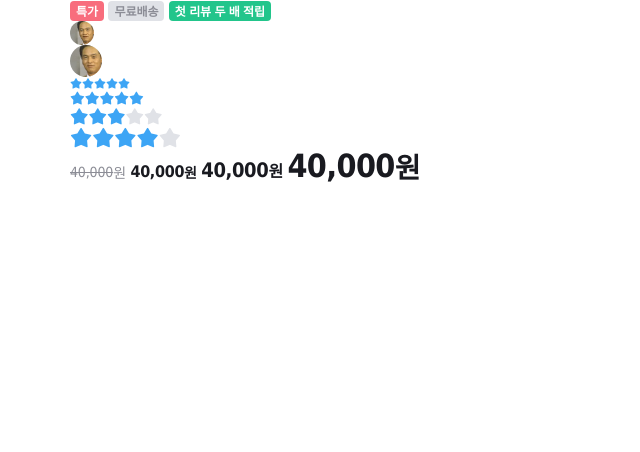
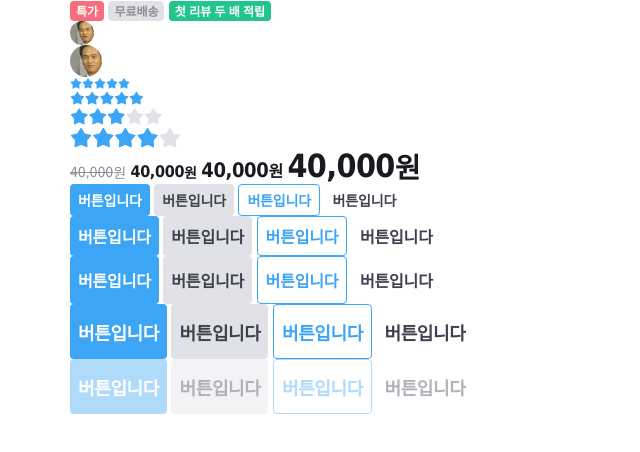
Before and after one commit to sorayeon/tomorrow-house, a website: page index.html in a window 1280 px wide. Shown: the whole page, without its empty margins (0-640 px from the left). Drawn offline with nearby package versions, Linux system fonts and the light colour scheme; files that its build step writes are made by us from their sources; files whose address does not match are found by name.

Commit message:
Implement button components

```diff
--- a/index.html
+++ b/index.html
@@ -85,6 +85,45 @@
           <span class="currency">원</span>
         </div>
       </div>
+
+      <div>
+        <button type="button" class="btn-primary btn-32">버튼입니다</button>
+        <button type="button" class="btn-secondary btn-32">버튼입니다</button>
+        <button type="button" class="btn-outlined btn-32">버튼입니다</button>
+        <button type="button" class="btn-ghost btn-32">버튼입니다</button>
+      </div>
+      <div>
+        <button type="button" class="btn-primary btn-40">버튼입니다</button>
+        <button type="button" class="btn-secondary btn-40">버튼입니다</button>
+        <button type="button" class="btn-outlined btn-40">버튼입니다</button>
+        <button type="button" class="btn-ghost btn-40">버튼입니다</button>
+      </div>
+      <div>
+        <button type="button" class="btn-primary btn-48">버튼입니다</button>
+        <button type="button" class="btn-secondary btn-48">버튼입니다</button>
+        <button type="button" class="btn-outlined btn-48">버튼입니다</button>
+        <button type="button" class="btn-ghost btn-48">버튼입니다</button>
+      </div>
+      <div>
+        <button type="button" class="btn-primary btn-55">버튼입니다</button>
+        <button type="button" class="btn-secondary btn-55">버튼입니다</button>
+        <button type="button" class="btn-outlined btn-55">버튼입니다</button>
+        <button type="button" class="btn-ghost btn-55">버튼입니다</button>
+      </div>
+      <div>
+        <button type="button" class="btn-primary btn-55" disabled>
+          버튼입니다
+        </button>
+        <button type="button" class="btn-secondary btn-55" disabled>
+          버튼입니다
+        </button>
+        <button type="button" class="btn-outlined btn-55" disabled>
+          버튼입니다
+        </button>
+        <button type="button" class="btn-ghost btn-55" disabled>
+          버튼입니다
+        </button>
+      </div>
     </div>
   </body>
 </html>
--- a/styles/main.scss
+++ b/styles/main.scss
@@ -15,5 +15,6 @@
 @import './modules/avatars';
 @import './modules/star-ratings';
 @import './modules/prices';
+@import './modules/buttons';
 
 @import './layouts/grids';
--- /dev/null
+++ b/styles/modules/_buttons.scss
@@ -0,0 +1,87 @@
+// styles, sizes, states
+// name : fill, outline, ghost
+%btn-base {
+  @include inline-flexbox;
+  padding: 0 8px;
+  font-weight: 700;
+  border-radius: 4px;
+
+  &:disabled {
+    cursor: not-allowed;
+    opacity: 0.4;
+  }
+}
+
+// NOTE : Button style
+.btn-primary {
+  @extend %btn-base;
+  color: $white;
+  background-color: $blue;
+  transition: background-color 200ms ease-in-out;
+
+  &:not(:disabled):hover {
+    background-color: $blue-dark;
+  }
+  //&:hover {
+  //  background-color: $blue-dark;
+  //}
+  //&:disabled:hover {
+  //  background-color: $blue;
+  //}
+}
+
+//.btn-primary:not(:disabled):hover {
+//  background-color: $blue;
+//}
+
+.btn-secondary {
+  @extend %btn-base;
+  color: $primary;
+  background-color: $border;
+  transition: background-color 200ms ease-in-out;
+
+  &:not(:disabled):hover {
+    background-color: $tertiary;
+  }
+}
+
+.btn-outlined {
+  @extend %btn-base;
+  color: $blue;
+  background-color: $white;
+  border: 1px solid $blue;
+  transition: background-color 200ms ease-in-out;
+
+  &:not(:disabled):hover {
+    background-color: $blue-light;
+  }
+}
+
+.btn-ghost {
+  @extend %btn-base;
+  color: $primary;
+  background-color: transparent;
+  transition: color 200ms ease-in-out;
+
+  &:not(:disabled):hover {
+    color: $secondary;
+  }
+}
+
+// NOTE : Button size
+.btn-32 {
+  @include text-style(14);
+  height: 32px;
+}
+.btn-40 {
+  @include text-style(16);
+  height: 40px;
+}
+.btn-48 {
+  @include text-style(16);
+  height: 48px;
+}
+.btn-55 {
+  @include text-style(18);
+  height: 55px;
+}
```
